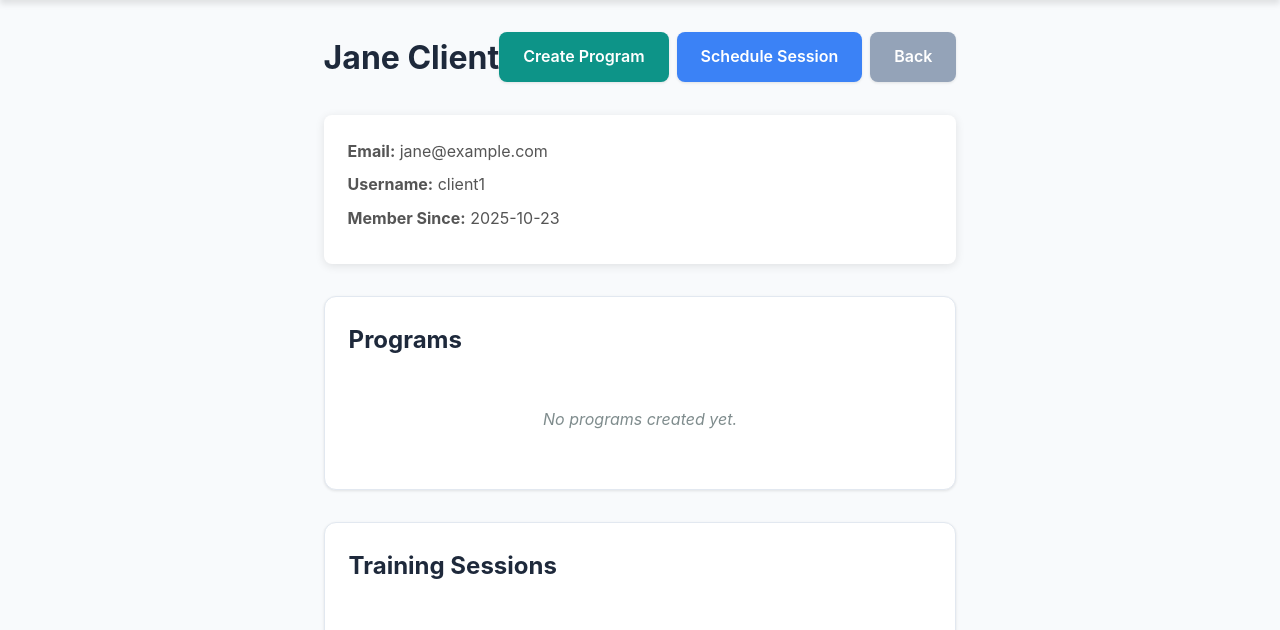
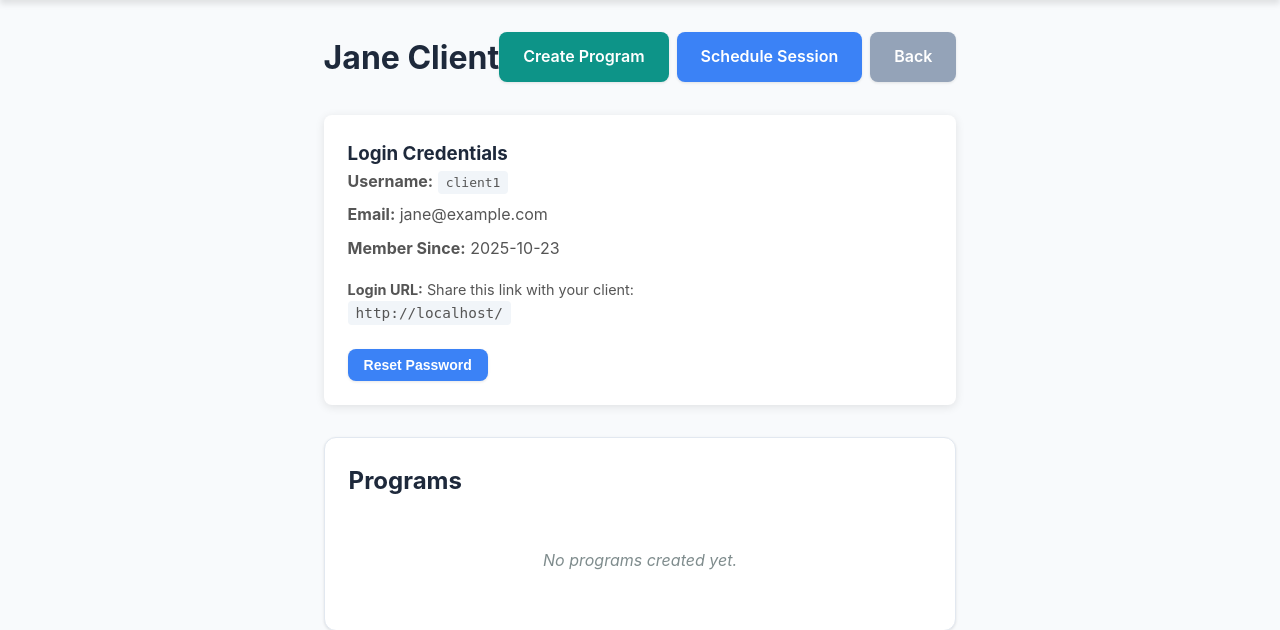
Before and after one commit to howlingmoontraveler/trainer-client-dashboard, a Flask app: page /trainer/client/2 in a window 1280 px wide. Shown: the part 74-704 px from the top of the page. Run offline with Flask 3, Linux system fonts and the light colour scheme; the visitor is signed in with stand-in values (Sample User, id 1); data comes from the database, SQL or seed files in the repository; data that the repository does not hold is empty; parts of the project's set-up code (start-up, migrations or seed data) failed here and were passed over.

Commit message:
Add client login credentials display and password reset feature
New Features:
- Client detail page now prominently displays login credentials:
  * Username shown in highlighted code block for easy copying
  * Login URL displayed for sharing with clients
  * Clear "Login Credentials" section at the top

- Password Reset functionality:
  * Trainers can reset client passwords via "Reset Password" button
  * Modal form for entering new password
  * Password displayed in success message for trainer to share
  * Proper authorization checks ensure trainers can only reset their own clients' passwords

User Flow:
1. Trainer views client detail page (e.g., Ralph Poupore)
2. Sees username and login URL to share
3. Can click "Reset Password" if client forgot credentials
4. New password shown in flash message to share securely with client

Client Login Flow:
1. Client goes to dashboard URL (same as trainer)
2. Enters their username and password
3. Automatically directed to client dashboard (not trainer dashboard)

This solves the issue of clients not knowing how to access their dashboard.

🤖 Generated with [Claude Code](https://claude.com/claude-code)

Co-Authored-By: Claude <noreply@anthropic.com>

```diff
--- a/app.py
+++ b/app.py
@@ -399,6 +399,37 @@ def schedule_session(client_id):
 
     return render_template('schedule_session.html', client=client)
 
+@app.route('/trainer/client/<int:client_id>/reset-password', methods=['POST'])
+@login_required
+@trainer_required
+def reset_client_password(client_id):
+    db = get_db()
+
+    # Verify client belongs to this trainer
+    client = db.execute('''
+        SELECT u.id, u.full_name
+        FROM users u
+        JOIN clients c ON u.id = c.client_id
+        WHERE c.trainer_id = ? AND u.id = ?
+    ''', (session['user_id'], client_id)).fetchone()
+
+    if not client:
+        flash('Client not found.', 'error')
+        return redirect(url_for('trainer_dashboard'))
+
+    new_password = request.form['new_password']
+    password_hash = generate_password_hash(new_password)
+
+    db.execute('''
+        UPDATE users
+        SET password_hash = ?
+        WHERE id = ?
+    ''', (password_hash, client_id))
+    db.commit()
+
+    flash(f'Password reset successfully for {client["full_name"]}. New password: {new_password}', 'success')
+    return redirect(url_for('view_client', client_id=client_id))
+
 @app.route('/api/log_workout', methods=['POST'])
 @login_required
 def log_workout():
--- a/templates/view_client.html
+++ b/templates/view_client.html
@@ -13,10 +13,44 @@
 </div>
 
 <div class="client-info-card">
+    <h3>Login Credentials</h3>
+    <p><strong>Username:</strong> <code style="background-color: var(--gray-100); padding: 0.25rem 0.5rem; border-radius: 4px; font-family: monospace;">{{ client.username }}</code></p>
     <p><strong>Email:</strong> {{ client.email }}</p>
-    <p><strong>Username:</strong> {{ client.username }}</p>
     <p><strong>Member Since:</strong> {{ client.created_at[:10] }}</p>
+    <p class="text-muted" style="margin-top: 1rem;">
+        <strong>Login URL:</strong> Share this link with your client:<br>
+        <code style="background-color: var(--gray-100); padding: 0.25rem 0.5rem; border-radius: 4px; font-family: monospace;">{{ request.url_root }}</code>
+    </p>
+    <button type="button" class="btn btn-sm btn-info" onclick="showResetPasswordModal()" style="margin-top: 1rem;">Reset Password</button>
 </div>
+
+<!-- Reset Password Modal -->
+<div id="resetPasswordModal" class="modal" style="display: none;">
+    <div class="modal-content">
+        <span class="close" onclick="closeResetPasswordModal()">&times;</span>
+        <h2>Reset Password for {{ client.full_name }}</h2>
+        <form method="POST" action="{{ url_for('reset_client_password', client_id=client.id) }}">
+            <div class="form-group">
+                <label for="new_password">New Password *</label>
+                <input type="text" id="new_password" name="new_password" required placeholder="Enter new password">
+                <small>Share this password securely with your client.</small>
+            </div>
+            <button type="submit" class="btn btn-primary">Reset Password</button>
+            <button type="button" class="btn btn-secondary" onclick="closeResetPasswordModal()">Cancel</button>
+        </form>
+    </div>
+</div>
+
+<script>
+function showResetPasswordModal() {
+    document.getElementById('resetPasswordModal').style.display = 'block';
+}
+
+function closeResetPasswordModal() {
+    document.getElementById('resetPasswordModal').style.display = 'none';
+    document.getElementById('new_password').value = '';
+}
+</script>
 
 <div class="dashboard-grid">
     <div class="card">
```
